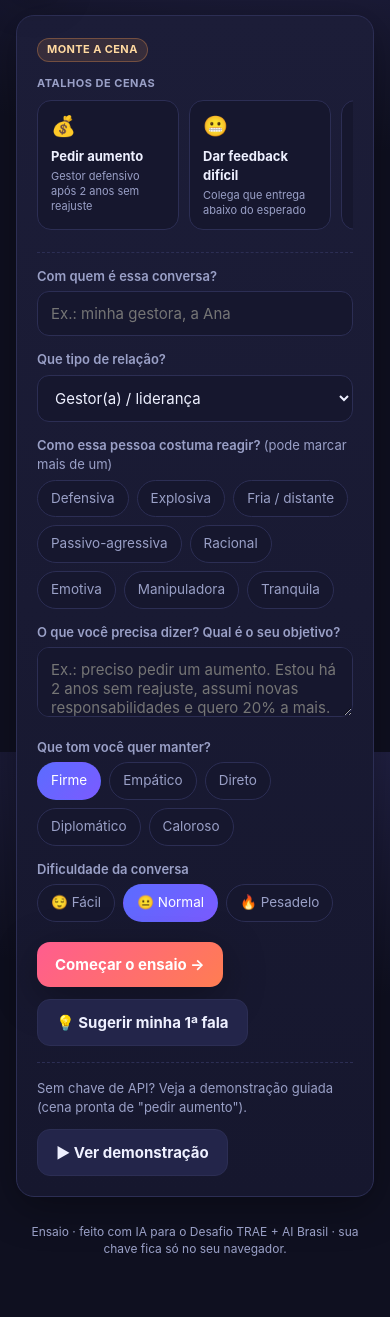
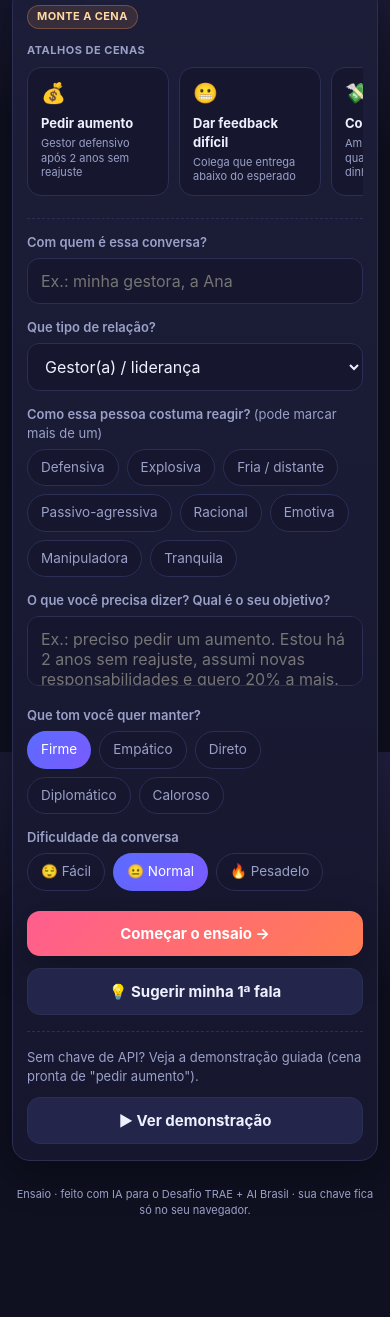
Before and after one commit to Gleica/ensaio, a plain HTML site: page index.html in a window 390 px wide. Shown: the part 92-1409 px from the top of the page. After the commit the page ends 1351 px from the top, so only its background shows below. Drawn offline with Linux system fonts and the light colour scheme.

Commit message:
fix: full mobile responsiveness pass
- font-size 15px → 16px on inputs/textarea/select (prevents iOS auto-zoom)
- max-height 48dvh on .chat (survives virtual keyboard; 48vh fallback kept)
- max-height 90dvh on .report-card (same rationale)
- -webkit-tap-highlight-color:transparent on .chip, .btn, .scene-card
- -webkit-overflow-scrolling:touch on .chat and .scenes-row (iOS momentum)
- viewport-fit=cover for iPhone notch support
- @media (max-width:580px): stacked .btns, 2-col grid on .tools with
  #resetBtn spanning full width, min-width:0 on .row children,
  resize:none on textarea, larger gear tap target, tighter padding

```diff
--- a/index.html
+++ b/index.html
@@ -2,7 +2,7 @@
 <html lang="pt-BR">
 <head>
 <meta charset="UTF-8">
-<meta name="viewport" content="width=device-width, initial-scale=1.0">
+<meta name="viewport" content="width=device-width, initial-scale=1.0, viewport-fit=cover">
 <title>Ensaio — treine a conversa difícil antes de ela acontecer</title>
 <style>
   :root{
@@ -38,12 +38,12 @@
   label{display:block;font-size:13px;color:var(--muted);margin:14px 0 6px;font-weight:600}
   input[type=text],textarea,select{
     width:100%;background:var(--bg2);border:1px solid var(--line);color:var(--txt);
-    border-radius:12px;padding:12px 13px;font-size:15px;font-family:inherit;outline:none}
+    border-radius:12px;padding:12px 13px;font-size:16px;font-family:inherit;outline:none}
   input:focus,textarea:focus,select:focus{border-color:var(--accent2)}
   textarea{resize:vertical;min-height:70px}
   .chips{display:flex;flex-wrap:wrap;gap:8px}
   .chip{background:var(--bg2);border:1px solid var(--line);color:var(--muted);border-radius:999px;
-    padding:8px 13px;font-size:13.5px;cursor:pointer;user-select:none}
+    padding:8px 13px;font-size:13.5px;cursor:pointer;user-select:none;-webkit-tap-highlight-color:transparent}
   .chip.on{background:linear-gradient(135deg,var(--accent2),#7b5bff);border-color:transparent;color:#fff}
   .chip[data-v="facil"].on{background:linear-gradient(135deg,var(--ok),#2ac77a)}
   .chip[data-v="pesadelo"].on{background:linear-gradient(135deg,var(--bad),#ff7d52)}
@@ -51,7 +51,7 @@
   .row > *{flex:1;min-width:220px}
 
   .btn{display:inline-flex;align-items:center;justify-content:center;gap:8px;border:none;cursor:pointer;
-    border-radius:13px;padding:13px 18px;font-size:15px;font-weight:700;font-family:inherit}
+    border-radius:13px;padding:13px 18px;font-size:15px;font-weight:700;font-family:inherit;-webkit-tap-highlight-color:transparent}
   .btn.primary{background:linear-gradient(135deg,var(--accent),#ff7d52);color:#fff;box-shadow:var(--shadow)}
   .btn.ghost{background:var(--card2);color:var(--txt);border:1px solid var(--line)}
   .btn.block{width:100%}
@@ -75,7 +75,7 @@
     background:linear-gradient(90deg,var(--bad),var(--warn) 50%,var(--ok));transition:width .6s ease}
   .moodlabel{font-size:12.5px;color:var(--muted);min-width:96px;text-align:right}
 
-  .chat{display:flex;flex-direction:column;gap:12px;max-height:48vh;overflow-y:auto;padding:6px 2px 6px 2px}
+  .chat{display:flex;flex-direction:column;gap:12px;max-height:48vh;max-height:48dvh;overflow-y:auto;padding:6px 2px;-webkit-overflow-scrolling:touch}
   .msg{max-width:80%;padding:11px 14px;border-radius:16px;font-size:15px;white-space:pre-wrap;word-wrap:break-word}
   .msg.them{background:var(--them);border:1px solid var(--line);align-self:flex-start;border-bottom-left-radius:5px}
   .msg.me{background:linear-gradient(135deg,var(--me),#7b5bff);color:#fff;align-self:flex-end;border-bottom-right-radius:5px}
@@ -115,11 +115,11 @@
 
   /* Biblioteca de cenas */
   .scenes-hint{font-size:11px;color:var(--muted);font-weight:700;letter-spacing:.5px;text-transform:uppercase;margin:14px 0 8px}
-  .scenes-row{display:flex;gap:10px;overflow-x:auto;padding-bottom:6px;scrollbar-width:thin;scrollbar-color:var(--line) transparent}
+  .scenes-row{display:flex;gap:10px;overflow-x:auto;padding-bottom:6px;scrollbar-width:thin;scrollbar-color:var(--line) transparent;-webkit-overflow-scrolling:touch}
   .scenes-row::-webkit-scrollbar{height:4px}
   .scenes-row::-webkit-scrollbar-thumb{background:var(--line);border-radius:4px}
   .scene-card{flex:0 0 142px;background:var(--bg2);border:1.5px solid var(--line);border-radius:14px;
-    padding:11px 13px;cursor:pointer;transition:border-color .15s,box-shadow .15s;user-select:none}
+    padding:11px 13px;cursor:pointer;transition:border-color .15s,box-shadow .15s;user-select:none;-webkit-tap-highlight-color:transparent}
   .scene-card:hover{border-color:var(--accent2)}
   .scene-card.on{border-color:var(--accent2);background:rgba(91,108,255,.09);box-shadow:0 0 0 3px rgba(91,108,255,.14)}
   .scene-emoji{font-size:20px;margin-bottom:6px}
@@ -132,7 +132,7 @@
   .mood-chart-label{font-size:11px;color:var(--muted);font-weight:700;letter-spacing:.4px;text-transform:uppercase;margin:0 0 6px}
 
   /* Relatório final */
-  .report-card{max-width:560px;width:100%;max-height:90vh;overflow-y:auto}
+  .report-card{max-width:560px;width:100%;max-height:90vh;max-height:90dvh;overflow-y:auto}
   .report-score{display:flex;align-items:center;gap:18px;margin-bottom:20px}
   .score-circle{width:76px;height:76px;border-radius:50%;display:grid;place-items:center;font-size:26px;font-weight:800;flex-shrink:0;border:3px solid}
   .score-title{font-size:16px;font-weight:700;line-height:1.35}
@@ -143,6 +143,25 @@
   .report-best{background:rgba(91,108,255,.1);border:1px solid rgba(91,108,255,.22);border-radius:10px;padding:10px 13px;font-size:14px;font-style:italic;margin-top:6px}
   .report-next{background:rgba(52,211,154,.07);border:1px solid rgba(52,211,154,.2);border-radius:10px;padding:10px 13px;font-size:14px;margin-top:6px}
   .report-arc{font-size:13.5px;color:var(--muted);margin:6px 0 0;line-height:1.5}
+
+  /* ── Mobile ──────────────────────────────────── */
+  @media (max-width:580px){
+    .wrap{padding:12px 12px 40px}
+    .card{padding:16px 14px}
+    .brand p{display:none}
+    .gear{padding:10px 14px}
+    .row > *{min-width:0}
+    textarea{resize:none}
+    .btns{flex-direction:column}
+    .btns .btn{width:100%}
+    .demoline{flex-direction:column;align-items:stretch}
+    .msg{max-width:90%}
+    .composer textarea{min-height:52px}
+    .tools{display:grid;grid-template-columns:1fr 1fr;gap:8px}
+    #resetBtn{grid-column:span 2}
+    .modal{padding:12px}
+    footer{font-size:11px}
+  }
 </style>
 </head>
 <body>
```
